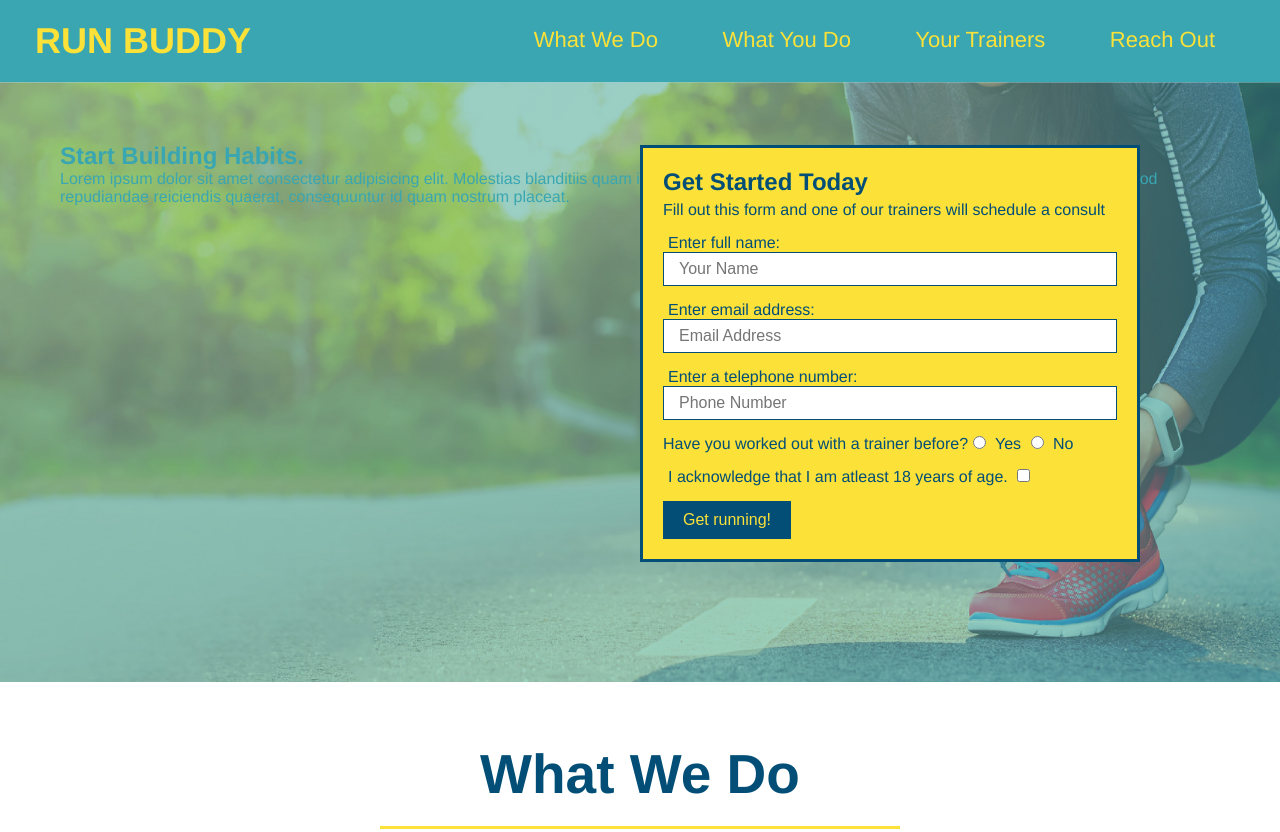
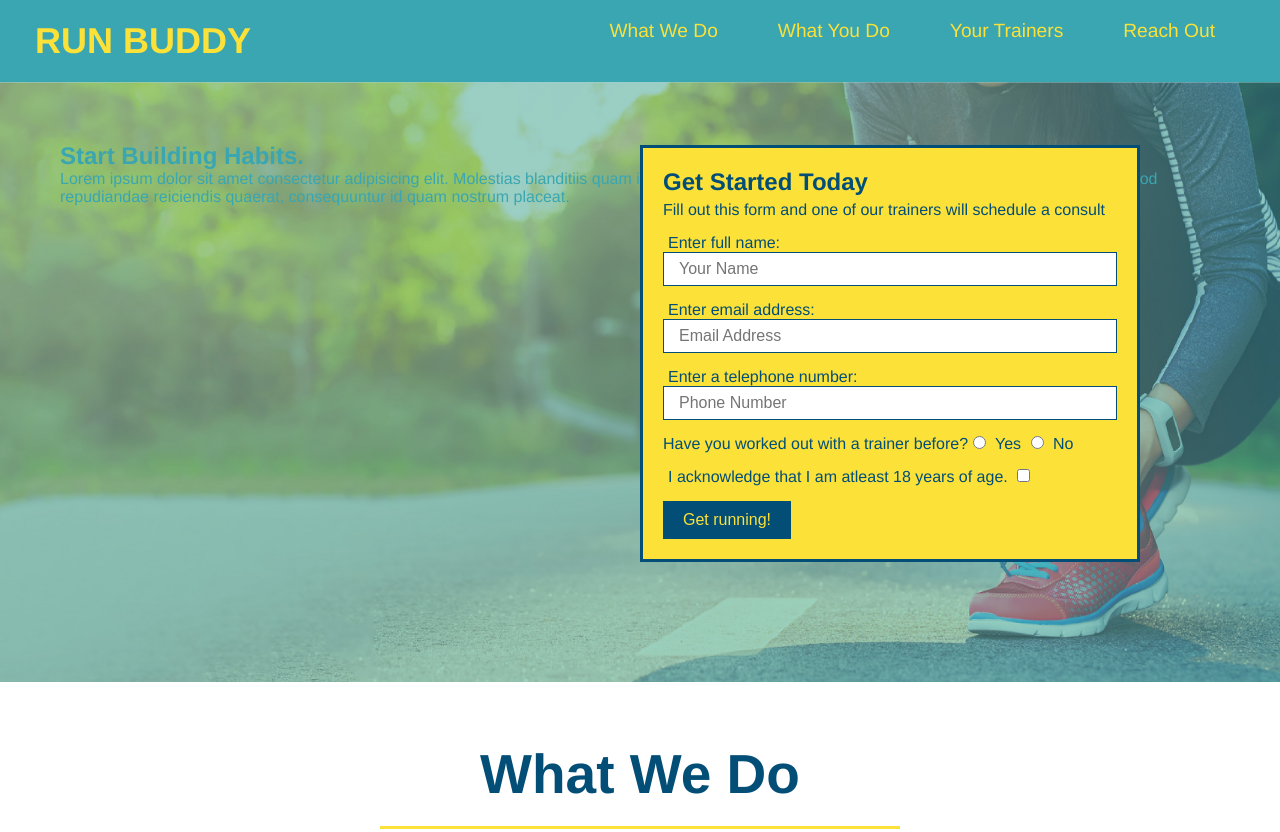
Before and after one commit to hheenan/run-buddy, a plain HTML site: page index.html in a window 1280 px wide. Shown: the top 832 px of the page. Drawn offline with Linux system fonts and the light colour scheme; files whose address does not match are found by name.

Commit message:
add flexbox to header

```diff
--- a/assets/css/style.css
+++ b/assets/css/style.css
@@ -26,16 +26,17 @@ header a {
     text-decoration: none;
     color: #fce138;
 }
-header nav {
-    margin: 7px 0;
+header nav ul {
+    display: flex;
+    flex-wrap: wrap;
+    justify-content: space-between;
+    align-items: center;
+    list-style: none;
 }
-header nav ul li {
-    display: inline;
-  }
 header nav ul li a {
     margin: 0 30px;
     font-weight: lighter;
-    font-size: 22px;
+    font-size: 1.5vw;
   }
   /* header nav/style end */
 
```
